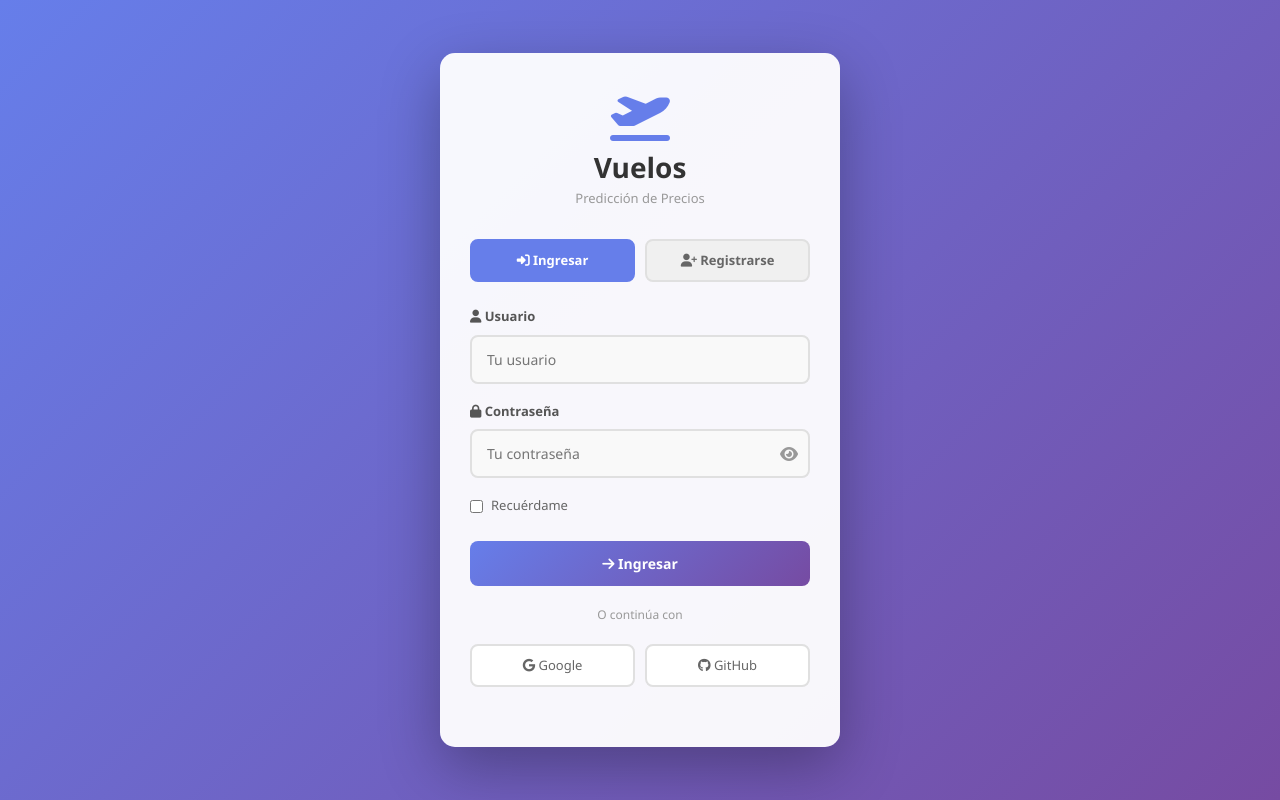
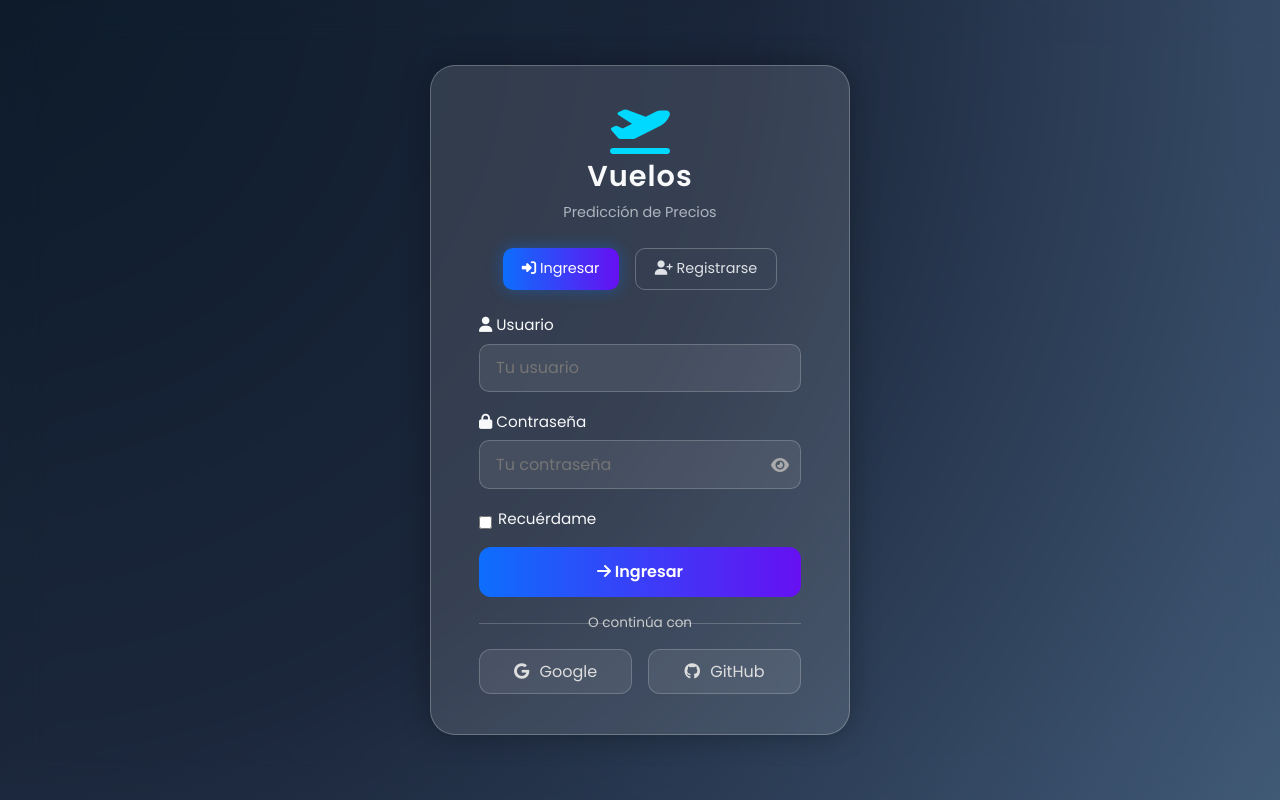
Before and after one commit to Aldo24-k/Predicciondepreciosdevuelos, a Flask app: page /login in a window 1280 px wide. Run offline with Flask 3, Linux system fonts and the light colour scheme.

Commit message:
se mejoro el css de login.

```diff
--- a/static/login.css
+++ b/static/login.css
@@ -1,254 +1,296 @@
+/* 🎨 Estilo innovador para Login - Predicción de Vuelos */
+@import url("https://fonts.googleapis.com/css2?family=Poppins:wght@300;400;600&display=swap");
+
+:root {
+  --color-primario: #0d6efd;
+  --color-secundario: #6610f2;
+  --color-fondo: radial-gradient(circle at top left, #0d1b2a, #1b263b, #415a77);
+  --color-card: rgba(255, 255, 255, 0.12);
+  --color-borde: rgba(255, 255, 255, 0.25);
+  --color-texto: #f8f9fa;
+  --color-acento: #00d9ff;
+  --color-error: #ff4d6d;
+}
+
 * {
   margin: 0;
   padding: 0;
   box-sizing: border-box;
+  font-family: "Poppins", sans-serif;
 }
+
 body {
-  background: linear-gradient(135deg, #667eea 0%, #764ba2 100%);
   min-height: 100vh;
   display: flex;
   align-items: center;
   justify-content: center;
-  font-family: "Segoe UI", Tahoma, Geneva, Verdana, sans-serif;
-  padding: 20px;
+  background: var(--color-fondo);
+  color: var(--color-texto);
+  backdrop-filter: blur(20px);
 }
+
+/* 🌐 Contenedor principal */
 .container-auth {
+  display: flex;
+  justify-content: center;
+  align-items: center;
   width: 100%;
-  max-width: 400px;
+  padding: 2rem;
 }
+
+/* 🧊 Tarjeta con efecto glass */
 .auth-card {
-  background: rgba(255, 255, 255, 0.95);
-  border-radius: 15px;
-  box-shadow: 0 20px 60px rgba(0, 0, 0, 0.3);
-  padding: 40px 30px;
-  animation: slideUp 0.5s ease-out;
+  background: var(--color-card);
+  border: 1px solid var(--color-borde);
+  border-radius: 25px;
+  padding: 2.5rem 3rem;
+  width: 420px;
+  box-shadow: 0 0 30px rgba(0, 0, 0, 0.3);
+  backdrop-filter: blur(15px);
+  transition: transform 0.3s ease, box-shadow 0.3s ease;
 }
-@keyframes slideUp {
-  from {
-    opacity: 0;
-    transform: translateY(30px);
-  }
-  to {
-    opacity: 1;
-    transform: translateY(0);
-  }
+
+.auth-card:hover {
+  transform: translateY(-6px);
+  box-shadow: 0 0 40px rgba(13, 110, 253, 0.4);
 }
+
+/* ✈️ Logo */
 .logo {
   text-align: center;
-  margin-bottom: 30px;
+  margin-bottom: 1.5rem;
 }
+
 .logo i {
-  font-size: 48px;
-  color: #667eea;
-  margin-bottom: 10px;
+  font-size: 3rem;
+  color: var(--color-acento);
 }
+
 .logo h1 {
-  color: #333;
-  font-size: 28px;
-  font-weight: bold;
-  margin: 0;
+  font-size: 1.8rem;
+  font-weight: 600;
+  letter-spacing: 1px;
+  margin-top: 0.3rem;
 }
+
 .logo p {
-  color: #999;
-  font-size: 13px;
-  margin-top: 5px;
+  color: #adb5bd;
+  font-size: 0.9rem;
 }
-.form-group {
-  margin-bottom: 18px;
-}
-.form-group label {
-  color: #555;
-  font-weight: 600;
-  margin-bottom: 8px;
-  font-size: 13px;
-  display: block;
-}
-.form-group input {
-  width: 100%;
-  padding: 12px 15px;
-  border: 2px solid #e0e0e0;
-  border-radius: 8px;
-  font-size: 14px;
-  transition: all 0.3s;
-  background: #f9f9f9;
-}
-.form-group input:focus {
-  outline: none;
-  border-color: #667eea;
-  background: white;
-  box-shadow: 0 0 0 3px rgba(102, 126, 234, 0.1);
-}
-.btn-submit {
-  width: 100%;
-  padding: 12px;
-  background: linear-gradient(135deg, #667eea 0%, #764ba2 100%);
-  color: white;
-  border: none;
-  border-radius: 8px;
-  font-weight: 600;
-  font-size: 14px;
-  cursor: pointer;
-  transition: transform 0.2s, box-shadow 0.2s;
-  margin-top: 10px;
-}
-.btn-submit:hover {
-  transform: translateY(-2px);
-  box-shadow: 0 10px 25px rgba(102, 126, 234, 0.4);
-}
-.btn-submit:active {
-  transform: translateY(0);
-}
-.alert {
-  margin-bottom: 20px;
-  padding: 12px 15px;
-  border-radius: 8px;
-  font-size: 13px;
-  animation: slideDown 0.3s ease-out;
-}
-@keyframes slideDown {
-  from {
-    opacity: 0;
-    transform: translateY(-10px);
-  }
-  to {
-    opacity: 1;
-    transform: translateY(0);
-  }
-}
-.alert-success {
-  background: #d4edda;
-  color: #155724;
-  border: 1px solid #c3e6cb;
-}
-.alert-danger {
-  background: #f8d7da;
-  color: #721c24;
-  border: 1px solid #f5c6cb;
-}
-.alert-warning {
-  background: #fff3cd;
-  color: #856404;
-  border: 1px solid #ffeaa7;
-}
+
+/* 🔁 Botones de pestañas */
 .tab-buttons {
   display: flex;
-  gap: 10px;
-  margin-bottom: 25px;
+  justify-content: center;
+  margin: 1.5rem 0;
+  gap: 1rem;
 }
+
 .tab-btn {
-  flex: 1;
-  padding: 10px;
-  background: #f0f0f0;
-  border: 2px solid #e0e0e0;
-  border-radius: 8px;
+  background: transparent;
+  border: 1px solid var(--color-borde);
+  color: #dee2e6;
+  padding: 0.6rem 1.2rem;
+  border-radius: 10px;
   cursor: pointer;
-  font-weight: 600;
-  font-size: 13px;
-  color: #666;
-  transition: all 0.3s;
+  transition: all 0.3s ease;
+  font-size: 0.9rem;
 }
+
 .tab-btn.active {
-  background: #667eea;
+  background: linear-gradient(90deg, var(--color-primario), var(--color-secundario));
+  border: none;
   color: white;
-  border-color: #667eea;
+  box-shadow: 0 0 15px rgba(13, 110, 253, 0.4);
 }
+
+.tab-btn:hover {
+  transform: scale(1.05);
+}
+
+/* 📋 Formularios */
 .tab-content {
   display: none;
 }
+
 .tab-content.active {
   display: block;
-  animation: fadeIn 0.3s ease-out;
+  animation: fadeIn 0.5s ease;
 }
+
 @keyframes fadeIn {
-  from {
-    opacity: 0;
-  }
-  to {
-    opacity: 1;
-  }
+  from { opacity: 0; transform: translateY(8px); }
+  to { opacity: 1; transform: translateY(0); }
 }
-.divider {
-  text-align: center;
-  margin: 20px 0;
-  color: #999;
-  font-size: 12px;
+
+/* 🧾 Inputs */
+.form-group {
+  margin-bottom: 1.2rem;
 }
-.social-login {
-  display: flex;
-  gap: 10px;
-  margin-bottom: 20px;
+
+label {
+  font-weight: 500;
+  font-size: 0.95rem;
+  display: block;
+  margin-bottom: 0.4rem;
 }
-.social-btn {
-  flex: 1;
-  padding: 10px;
-  border: 2px solid #e0e0e0;
-  background: white;
-  border-radius: 8px;
-  cursor: pointer;
-  font-size: 13px;
-  transition: all 0.3s;
-  color: #666;
+
+input[type="text"],
+input[type="password"],
+input[type="email"] {
+  width: 100%;
+  padding: 0.7rem 1rem;
+  border-radius: 10px;
+  border: 1px solid rgba(255, 255, 255, 0.2);
+  background: rgba(255, 255, 255, 0.08);
+  color: white;
+  outline: none;
+  transition: 0.3s;
 }
-.social-btn:hover {
-  border-color: #667eea;
-  color: #667eea;
+
+input:focus {
+  border-color: var(--color-acento);
+  box-shadow: 0 0 10px var(--color-acento);
 }
-.remember-me {
-  display: flex;
-  align-items: center;
-  gap: 8px;
-  font-size: 13px;
-  color: #666;
-  margin-bottom: 15px;
-}
-.remember-me input {
-  cursor: pointer;
-}
+
+/* 👁️ Mostrar contraseña */
 .password-toggle {
   position: relative;
 }
+
 .password-toggle i {
   position: absolute;
   right: 12px;
   top: 50%;
   transform: translateY(-50%);
   cursor: pointer;
-  color: #999;
-  font-size: 16px;
+  color: #aaa;
+  transition: 0.3s;
 }
+
+.password-toggle i:hover {
+  color: var(--color-acento);
+}
+
+/* 🔋 Fortaleza de contraseña */
 .password-strength {
-  margin-top: 8px;
-  height: 4px;
-  background: #e0e0e0;
-  border-radius: 2px;
+  margin-top: 6px;
+  height: 5px;
+  background: rgba(255, 255, 255, 0.2);
+  border-radius: 10px;
   overflow: hidden;
 }
+
 .password-strength-bar {
-  height: 100%;
+  height: 5px;
   width: 0%;
-  background: #f0ad4e;
-  transition: all 0.3s;
+  transition: width 0.4s ease, background 0.4s ease;
+  border-radius: 10px;
 }
+
 .password-strength-bar.weak {
   width: 33%;
-  background: #dc3545;
+  background: var(--color-error);
 }
+
 .password-strength-bar.medium {
   width: 66%;
-  background: #ffc107;
+  background: #ffb703;
 }
+
 .password-strength-bar.strong {
   width: 100%;
-  background: #28a745;
+  background: #06d6a0;
 }
-@media (max-width: 576px) {
-  .auth-card {
-    padding: 30px 20px;
-  }
-  .logo h1 {
-    font-size: 24px;
-  }
-  .logo i {
-    font-size: 40px;
-  }
+
+/* ✅ Recuérdame */
+.remember-me {
+  display: flex;
+  align-items: center;
+  gap: 6px;
+  margin: 10px 0;
+  font-size: 0.9rem;
 }
+
+/* 🚀 Botones principales */
+.btn-submit {
+  width: 100%;
+  padding: 0.8rem;
+  border: none;
+  border-radius: 12px;
+  background: linear-gradient(90deg, var(--color-primario), var(--color-secundario));
+  color: white;
+  font-weight: 600;
+  cursor: pointer;
+  transition: all 0.3s ease;
+}
+
+.btn-submit:hover {
+  box-shadow: 0 0 25px rgba(13, 110, 253, 0.6);
+  transform: scale(1.03);
+}
+
+/* 🔹 Divisor */
+.divider {
+  text-align: center;
+  color: #ccc;
+  font-size: 0.85rem;
+  margin: 1rem 0;
+  position: relative;
+}
+
+.divider::before,
+.divider::after {
+  content: "";
+  position: absolute;
+  height: 1px;
+  width: 40%;
+  top: 50%;
+  background: rgba(255, 255, 255, 0.2);
+}
+
+.divider::before {
+  left: 0;
+}
+
+.divider::after {
+  right: 0;
+}
+
+/* 🌐 Login social */
+.social-login {
+  display: flex;
+  justify-content: center;
+  gap: 1rem;
+}
+
+.social-btn {
+  flex: 1;
+  background: rgba(255, 255, 255, 0.08);
+  border: 1px solid rgba(255, 255, 255, 0.2);
+  border-radius: 12px;
+  color: #ddd;
+  padding: 0.6rem;
+  font-weight: 500;
+  cursor: pointer;
+  transition: all 0.3s ease;
+}
+
+.social-btn i {
+  margin-right: 6px;
+}
+
+.social-btn:hover {
+  background: var(--color-acento);
+  color: #000;
+  transform: translateY(-3px);
+}
+
+/* ⚠️ Alertas Flask */
+.alert {
+  border-radius: 10px;
+  font-size: 0.9rem;
+  padding: 0.6rem;
+  margin-bottom: 1rem;
+  animation: fadeIn 0.5s ease;
+}
```
